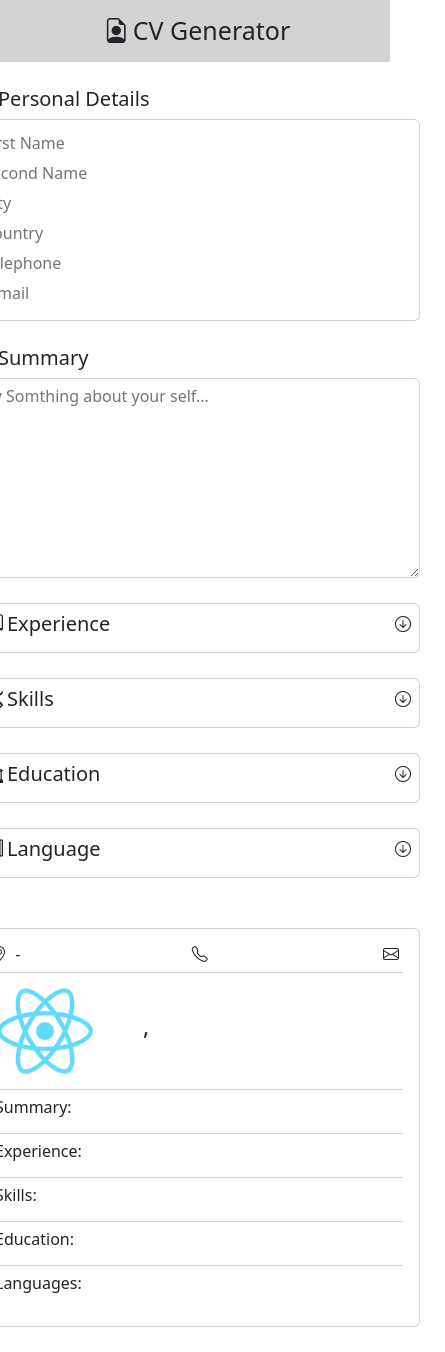
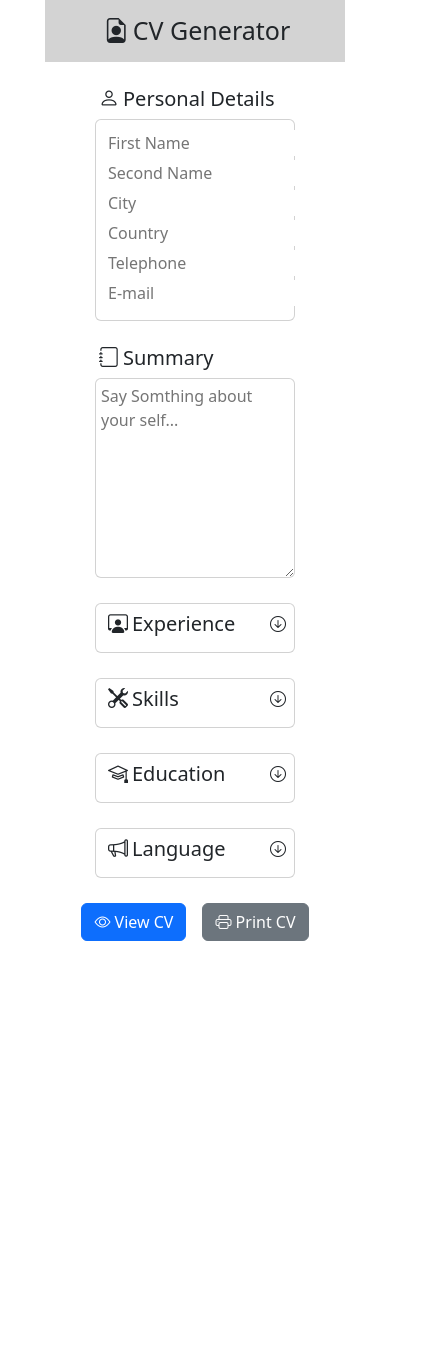
Before and after one commit to IannnnnW/cv-generator, a React (Create React App) app: page / in a window 390 px wide. Shown: the whole page, 445 px wide, since content can reach past the window. After the commit the page ends 941 px from the top, so only its background shows below. Built offline with nearby package versions, Linux system fonts and the light colour scheme.

Commit message:
Made the application mobile responsive

```diff
--- a/src/App.js
+++ b/src/App.js
@@ -60,16 +60,20 @@ const App = ()=>{
         ]))
     }
     return (
-        <div>
+        <div className="body">
             <nav className="navbar d-flex justify-content-center"><i className="bi bi-file-earmark-person m-1"></i> CV Generator</nav>
             <div className="Generator d-flex justify-content-center">
-                <div>
+                <div className="input-form">
                     <PersonalDetails personalDetails={personalDetails} onChange={handlechange}/>
                     <Summary summary={summary} onChange={handleSummaryChange}/>
                     <Experience handleSubmit={handleExperienceSubmit}/>
                     <Skills handleSubmit={handleSkillsSubmit}/>
                     <Education handleSubmit={handleEducationSubmit}/>
                     <Language handleSubmit={handleLanguageSubmit}/>
+                </div>
+                <div className="d-flex gap-3">
+                    <button className="btn btn-primary"><i className="bi bi-eye"></i> View CV</button>
+                    <button className="btn btn-secondary"><i class="bi bi-printer"></i> Print CV</button>
                 </div>
                 <div className="cv-template">
                     <CVTemplate personalDetails={personalDetails} summary={summary} experience={experienceArray} skills={skills} education={educationArray} languages={languagesArray}/>
--- a/src/components/Skills.js
+++ b/src/components/Skills.js
@@ -17,7 +17,7 @@ const Skills = ({handleSubmit})=>{
                 <h5><i className="bi bi-tools m-1"></i>Skills</h5>
                 {isOpen ? <i className="bi bi-arrow-up-circle" onClick={()=>setOpen(false)}/> : <i className="bi bi-arrow-down-circle" onClick={()=>setOpen(true)}/>}
             </div>
-            <div className={isOpen ? 'd-block d-flex align-items-center justify-content-between' : 'd-none'}>
+            <div className={isOpen ? 'd-block d-flex align-items-center justify-content-between skill-body' : 'd-none skill-body'}>
                 <Input label='Skill' placeholder='Add Skill...' onChange={(e)=>{skill = e.target.value}} />
                 <button type='submit' className="btn btn-secondary mt-2">Add</button>
             </div>
--- a/src/index.css
+++ b/src/index.css
@@ -7,6 +7,7 @@ p{
   padding:0px;
   margin: 0px;
 }
+
 .input-box{
   border: none;
 }
@@ -99,7 +100,17 @@ p{
 .progress-bar{
   width: 50px;
 }
-@media screen and (max-width: 768px){
+@media screen and (max-width: 700px){
+  .navbar{
+    width: 300px;
+    text-align: center;
+  }
+  #root{
+    display: flex;
+    flex-direction: column;
+    justify-content: center;
+    align-items: center;
+  }
   .Generator{
     display: flex;
     flex-direction: column;
@@ -107,28 +118,38 @@ p{
     align-items: center;
   }
   .personal-details{
-    width: 450px;
+    max-width: 200px;
   }
   .personal-details > .card{
     padding: 10px;
   }
   .personal-summary>.card{
-    width: 450px;
+    max-width: 200px;
     height: 200px;
   }
   .experience{
-    width: 450px;
+    max-width: 200px;
   }
   .skills{
-    width: 450px;
+    max-width: 200px;
   }
   .education{
-    width: 450px;
+    max-width: 200px;
   }
   .language{
-    width: 450px;
+    max-width: 200px;
   }
   .cv-template{
-    width: 450px;
+    max-width: 200px;
+  }
+  .experience-summary{
+    width: 180px;
+  }
+  .skill-body{
+    display: flex;
+    flex-direction: column;
+  }
+  .cv-template{
+   display: none;
   }
 }
```
